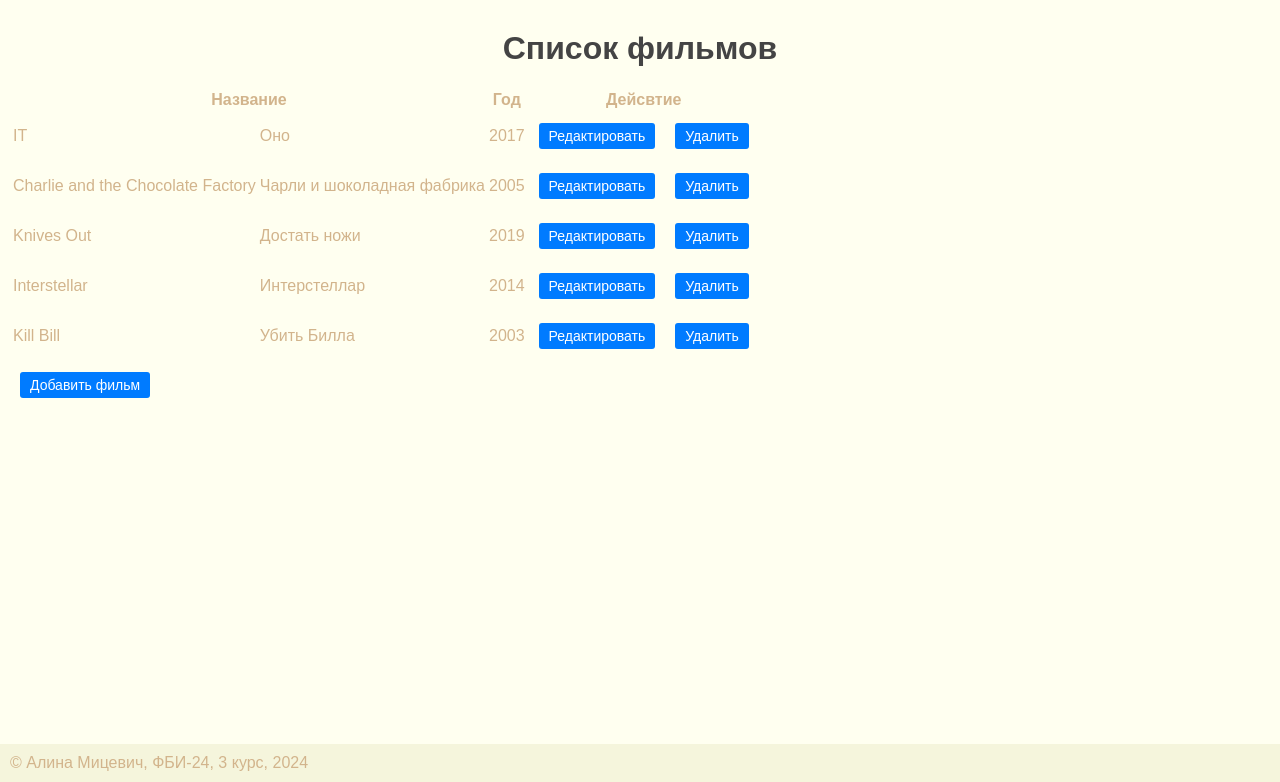
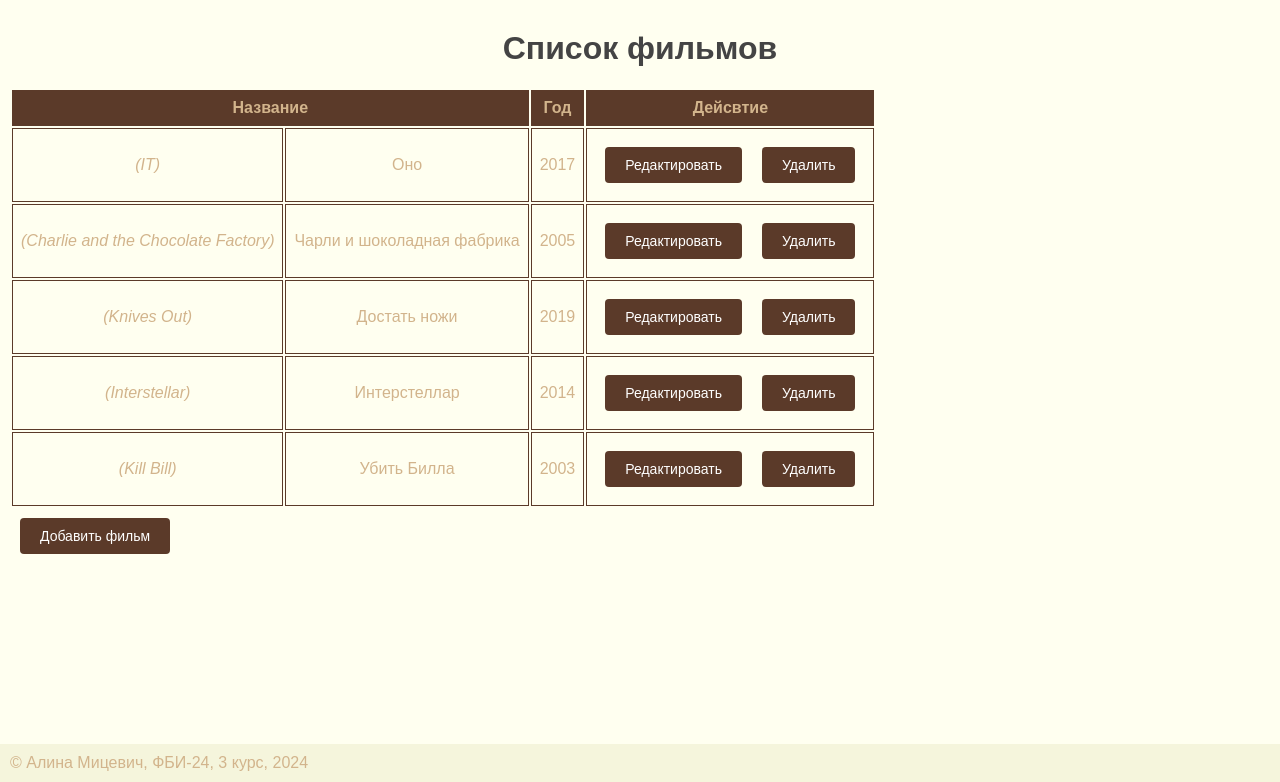
Before and after one commit to mitsevichalina/web-programming-labs-2, a Flask app: template templates/lab7/index.html in a window 1280 px wide. Shown: the part 18-800 px from the top of the page. Run offline with Flask 3, Linux system fonts and the light colour scheme; the template is opened without the code that fills it, so the values that code supplies are empty.

Commit message:
самостоятельное задание

```diff
--- a/lab7.py
+++ b/lab7.py
@@ -75,13 +75,13 @@ films = [
 
 @lab7.route('/lab7/rest-api/films/', methods=['GET'])
 def get_films():
-    return films
+    return jsonify(films)
 
 
 @lab7.route('/lab7/rest-api/films/<int:id>', methods=['GET'])
 def get_film(id):
     if 0 <= id < len(films):
-        return films[id]
+        return jsonify(films[id])
     else:
         abort(404)
 
@@ -97,12 +97,16 @@ def del_film(id):
 
 @lab7.route('/lab7/rest-api/films/<int:id>', methods=['PUT'])
 def put_film(id):
+    if id < 0 or id >= len(films):
+        abort(404)
     film = request.get_json()
+    if film['description'] == '':
+        return jsonify({'description': 'Заполните описание'}), 400
+    if not film.get('title'):
+        film['title'] = film['title_ru']
+    films[id] = film
+    return jsonify(films[id])
 
-    if not film.get('description', ''):
-        return jsonify({'description': 'Заполните описание'}), 400
-    films[id] = film
-    return films[id]
 
 
 @lab7.route('/lab7/rest-api/films/', methods=['POST'])
@@ -110,7 +114,9 @@ def add_film():
     film = request.get_json()
     if not film:
         abort(400)
-    if film ['description'] == '':
-        return {'description': 'Заполните описание'}, 400
+    if film.get('description', '') == '':
+        return jsonify({'description': 'Заполните описание'}), 400
+    if not film.get('title'):
+        film['title'] = film['title_ru']
     films.append(film)
-    return {"id": len(films) - 1}, 201
+    return jsonify(film), 201
--- a/static/lab7/main.js
+++ b/static/lab7/main.js
@@ -14,7 +14,7 @@ function fillFilmList() {
             let tdYear = document.createElement('td');
             let tdActions = document.createElement('td');
 
-            tdTitle.innerText = films[i].title == films[i].title_ru ? '': films[i].title;
+            tdTitle.innerHTML = films[i].title == films[i].title_ru ? '': `<i>(${films[i].title})</i>`;
             tdTitleRus.innerText = films[i].title_ru;
             tdYear.innerText = films[i].year;
 
--- a/templates/lab7/index.html
+++ b/templates/lab7/index.html
@@ -5,6 +5,30 @@
 {% block script %}
 <script src="{{url_for('static', filename='lab7/main.js')}}"></script>
 <style>
+th, td {
+    border: 1px solid #5B3A29;
+    padding: 8px;
+    text-align: center;
+}
+
+th {
+    background-color: #5B3A29;
+}
+
+button {
+    padding: 10px 20px;
+    background-color: #5B3A29;
+    color: white;
+    border: none;
+    border-radius: 4px;
+    cursor: pointer;
+    margin-left: 10px;
+}
+
+button:hover {
+    background-color:  tan;
+}
+
 .modal {
     display: none;
     z-index: 100;
```
